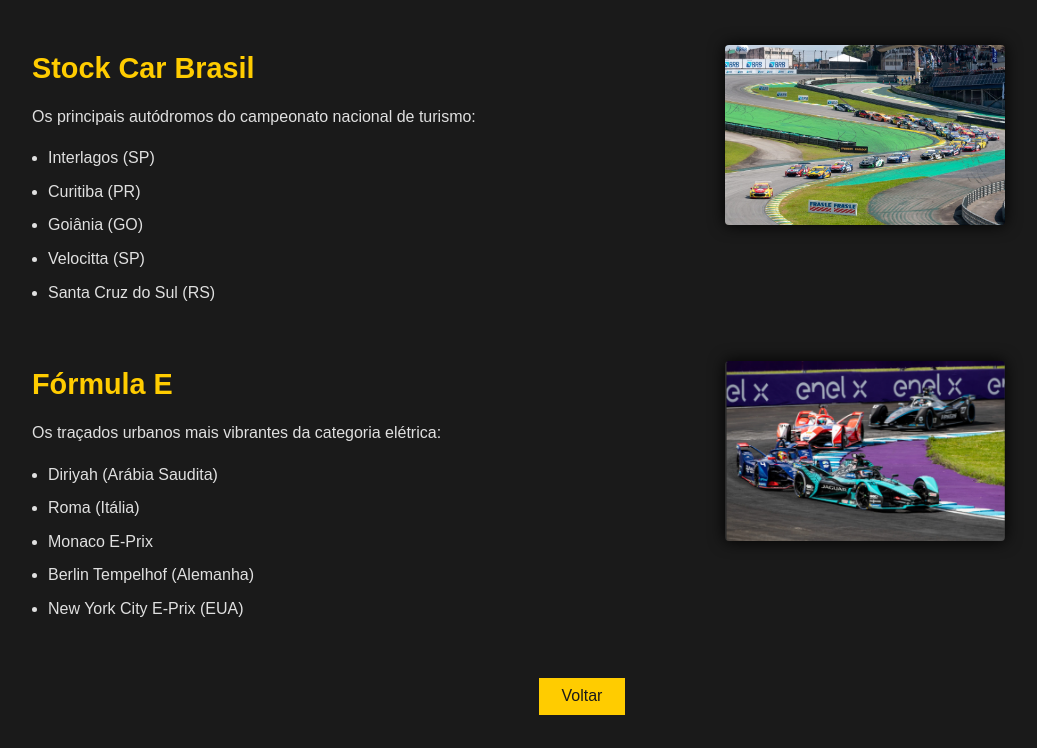
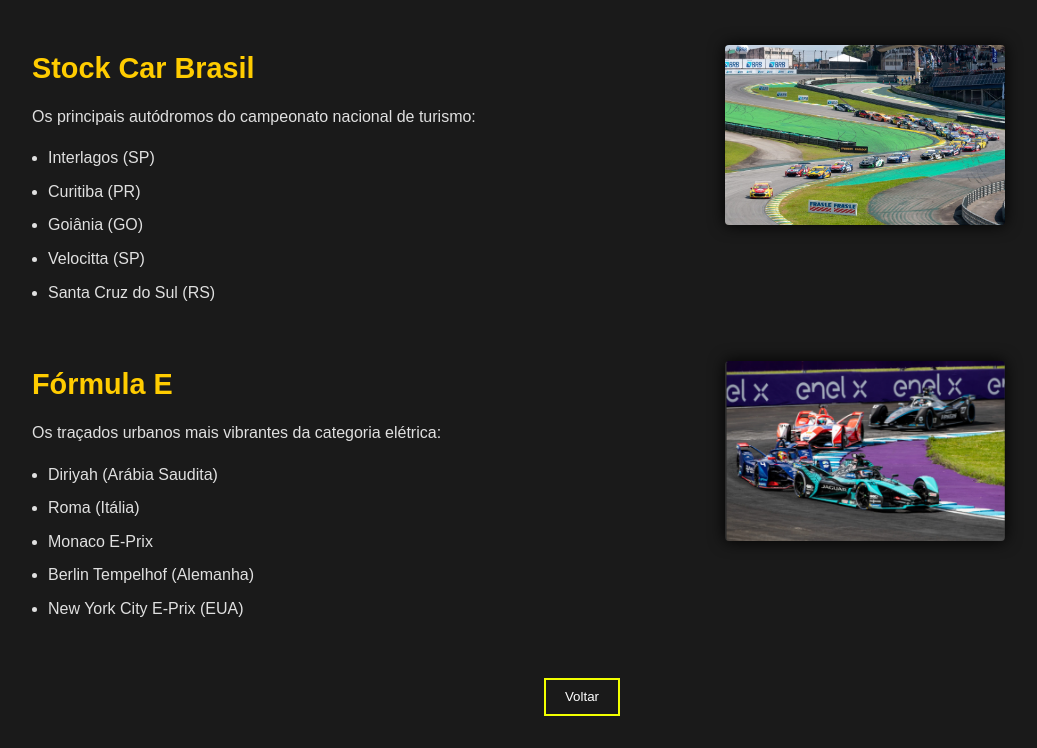
Before and after one commit to saturnomaewou/f1, a plain HTML site: page circuitos.html in a window 1280 px wide. Shown: the part 1679-2427 px from the top of the page, without its empty margins (58-1095 px from the left). Drawn offline with Linux system fonts and the light colour scheme.

Commit message:
Update circuitos.html

```diff
--- a/circuitos.html
+++ b/circuitos.html
@@ -76,16 +76,16 @@
       margin-top: 2rem;
     }
     .btn-container button {
-      padding: 0.6rem 1.4rem;
-      background: #ffcc00;
-      color: #1a1a1a;
-      border: none;
+      padding: 0.6rem 1.2rem;
+      background: transparent;
+      color: #ffffff;
+      border: 2px solid #f2ff00;
       cursor: pointer;
-      font-size: 1rem;
-      transition: opacity 0.2s;
+      transition: background 0.2s, color 0.2s;
     }
     .btn-container button:hover {
-      opacity: 0.8;
+      background: #f2ff00;
+      color: #4B0000;
     }
   </style>
 </head>
```
